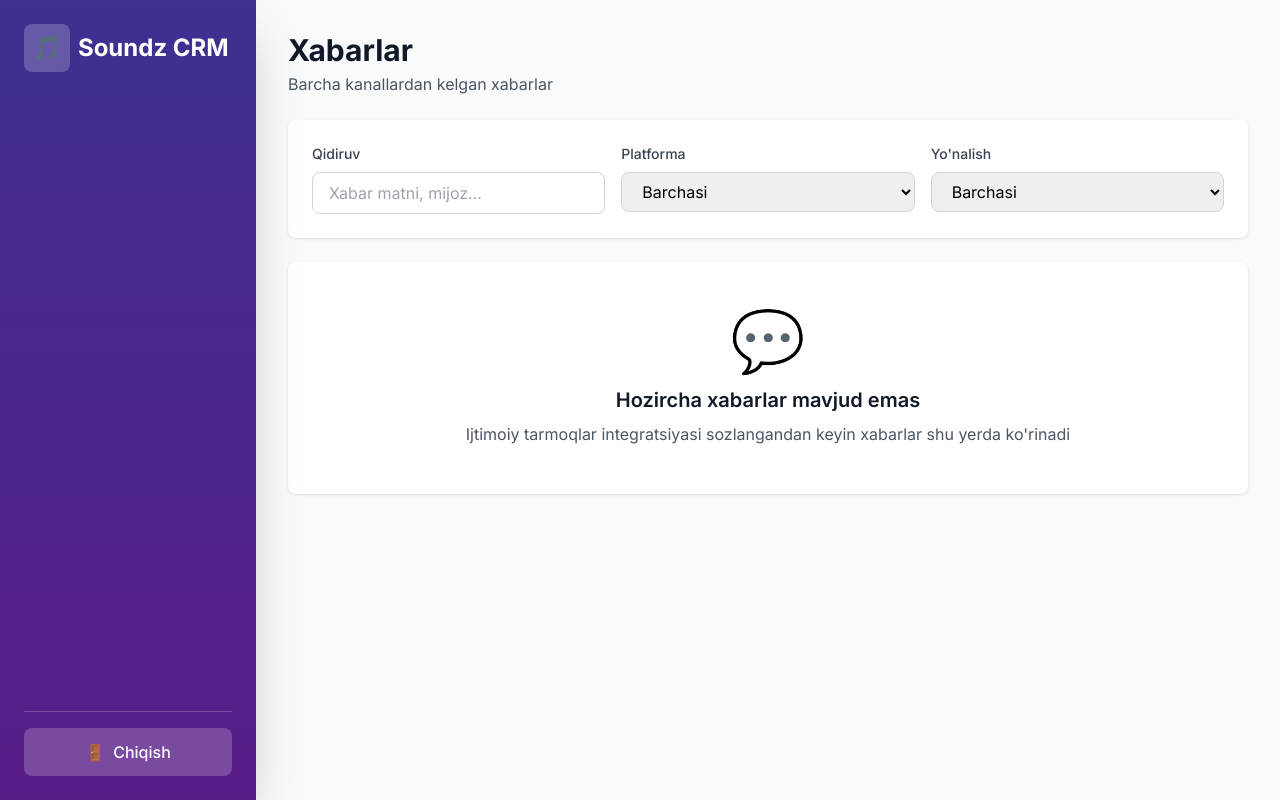
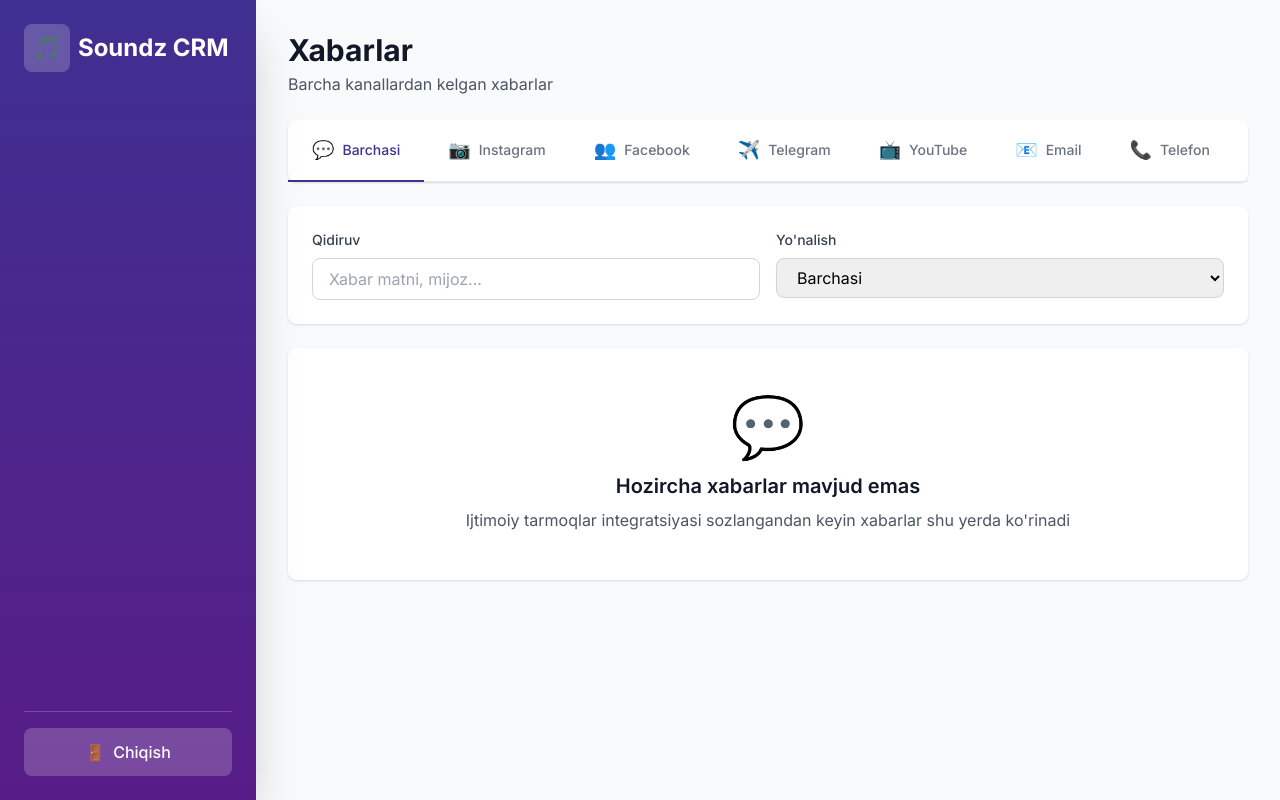
Before and after one commit to tiuulugbek/chatgpt, a Next.js app in the folder apps/frontend/: page /messages in a window 1280 px wide. Built offline with nearby package versions, Linux system fonts and the light colour scheme.

Commit message:
Messages sahifasi yangilandi - har bir platforma uchun alohida tab'lar qo'shildi

```diff
--- a/apps/frontend/src/app/messages/page.tsx
+++ b/apps/frontend/src/app/messages/page.tsx
@@ -20,23 +20,38 @@ const messageTypeConfig: Record<string, { label: string; icon: string; color: st
   INTERNAL_NOTE: { label: 'Ichki Izoh', icon: '📝', color: 'bg-yellow-100 text-yellow-800' },
 };
 
+// Platformalar guruhlari
+const platformTabs = [
+  { id: 'all', label: 'Barchasi', icon: '💬', types: [] },
+  { id: 'instagram', label: 'Instagram', icon: '📷', types: ['INSTAGRAM_COMMENT', 'INSTAGRAM_DM'] },
+  { id: 'facebook', label: 'Facebook', icon: '👥', types: ['FACEBOOK_COMMENT', 'FACEBOOK_MESSAGE'] },
+  { id: 'telegram', label: 'Telegram', icon: '✈️', types: ['TELEGRAM'] },
+  { id: 'youtube', label: 'YouTube', icon: '📺', types: ['YOUTUBE_COMMENT'] },
+  { id: 'email', label: 'Email', icon: '📧', types: ['EMAIL'] },
+  { id: 'phone', label: 'Telefon', icon: '📞', types: ['PHONE_CALL'] },
+  { id: 'internal', label: 'Ichki Izohlar', icon: '📝', types: ['INTERNAL_NOTE'] },
+];
+
 export default function MessagesPage() {
   const { user } = useAuth();
   const queryClient = useQueryClient();
 
-  const [typeFilter, setTypeFilter] = useState<string>('all');
+  const [activeTab, setActiveTab] = useState<string>('all');
   const [directionFilter, setDirectionFilter] = useState<string>('all');
   const [searchQuery, setSearchQuery] = useState<string>('');
   const [selectedMessage, setSelectedMessage] = useState<string | null>(null);
   const [replyContent, setReplyContent] = useState<string>('');
 
+  // Faol tab uchun type filtrlari
+  const activeTabConfig = platformTabs.find((tab) => tab.id === activeTab);
+  const typeFilters = activeTabConfig?.types || [];
+
   // API so'rov parametrlari
   const queryParams = new URLSearchParams();
-  if (typeFilter !== 'all') queryParams.append('type', typeFilter);
   if (directionFilter !== 'all') queryParams.append('direction', directionFilter);
 
   const { data: messages, isLoading } = useQuery({
-    queryKey: ['messages', typeFilter, directionFilter],
+    queryKey: ['messages', directionFilter],
     queryFn: async () => {
       const response = await api.get(`/messages?${queryParams.toString()}`);
       return response.data;
@@ -68,19 +83,36 @@ export default function MessagesPage() {
     },
   });
 
-  // Qidiruv natijalarini filtrlash
+  // Tab va qidiruv bo'yicha filtrlash
   const filteredMessages = messages?.filter((message: any) => {
-    if (!searchQuery) return true;
+    // Tab filtri
+    if (activeTab !== 'all' && !typeFilters.includes(message.type)) {
+      return false;
+    }
+
+    // Qidiruv filtri
+    if (searchQuery) {
       const query = searchQuery.toLowerCase();
       return (
         message.content?.toLowerCase().includes(query) ||
         message.contact?.fullName?.toLowerCase().includes(query) ||
         message.contact?.phone?.includes(query)
       );
+    }
+
+    return true;
   }) || [];
 
-  // O'qilmagan xabarlar soni
-  const unreadCount = filteredMessages.filter((m: any) => !m.isRead).length;
+  // Har bir tab uchun o'qilmagan xabarlar soni
+  const getUnreadCount = (tabId: string) => {
+    const tabConfig = platformTabs.find((tab) => tab.id === tabId);
+    const tabTypes = tabConfig?.types || [];
+
+    return messages?.filter((m: any) => {
+      if (tabId !== 'all' && !tabTypes.includes(m.type)) return false;
+      return !m.isRead;
+    }).length || 0;
+  };
 
   const handleReply = (message: any) => {
     if (!replyContent.trim()) return;
@@ -103,18 +135,48 @@ export default function MessagesPage() {
             <h1 className="text-3xl font-bold text-gray-900">Xabarlar</h1>
             <p className="text-gray-600 mt-1">
               Barcha kanallardan kelgan xabarlar
-              {unreadCount > 0 && (
+              {getUnreadCount('all') > 0 && (
                 <span className="ml-2 px-2 py-1 bg-red-100 text-red-800 rounded-full text-sm font-medium">
-                  {unreadCount} o'qilmagan
+                  {getUnreadCount('all')} o'qilmagan
                 </span>
               )}
             </p>
           </div>
         </div>
 
+        {/* Platforma Tab'lar */}
+        <div className="bg-white rounded-lg shadow">
+          <div className="border-b border-gray-200">
+            <nav className="flex overflow-x-auto -mb-px">
+              {platformTabs.map((tab) => {
+                const unreadCount = getUnreadCount(tab.id);
+                return (
+                  <button
+                    key={tab.id}
+                    onClick={() => setActiveTab(tab.id)}
+                    className={`flex items-center gap-2 px-6 py-4 border-b-2 font-medium text-sm whitespace-nowrap transition ${
+                      activeTab === tab.id
+                        ? 'border-primary text-primary'
+                        : 'border-transparent text-gray-500 hover:text-gray-700 hover:border-gray-300'
+                    }`}
+                  >
+                    <span className="text-lg">{tab.icon}</span>
+                    <span>{tab.label}</span>
+                    {unreadCount > 0 && (
+                      <span className="px-2 py-0.5 bg-red-100 text-red-800 rounded-full text-xs font-semibold">
+                        {unreadCount}
+                      </span>
+                    )}
+                  </button>
+                );
+              })}
+            </nav>
+          </div>
+        </div>
+
         {/* Filtrlash va qidiruv */}
         <div className="bg-white rounded-lg shadow p-6">
-          <div className="grid grid-cols-1 md:grid-cols-3 gap-4">
+          <div className="grid grid-cols-1 md:grid-cols-2 gap-4">
             {/* Qidiruv */}
             <div>
               <label className="block text-sm font-medium text-gray-700 mb-2">
@@ -127,25 +189,6 @@ export default function MessagesPage() {
                 onChange={(e) => setSearchQuery(e.target.value)}
                 className="w-full px-4 py-2 border border-gray-300 rounded-lg focus:outline-none focus:ring-2 focus:ring-primary"
               />
-            </div>
-
-            {/* Type filtri */}
-            <div>
-              <label className="block text-sm font-medium text-gray-700 mb-2">
-                Platforma
-              </label>
-              <select
-                value={typeFilter}
-                onChange={(e) => setTypeFilter(e.target.value)}
-                className="w-full px-4 py-2 border border-gray-300 rounded-lg focus:outline-none focus:ring-2 focus:ring-primary"
-              >
-                <option value="all">Barchasi</option>
-                {Object.entries(messageTypeConfig).map(([value, config]) => (
-                  <option key={value} value={value}>
-                    {config.icon} {config.label}
-                  </option>
-                ))}
-              </select>
             </div>
 
             {/* Direction filtri */}
@@ -175,10 +218,14 @@ export default function MessagesPage() {
           <div className="bg-white rounded-lg shadow p-12 text-center">
             <div className="text-6xl mb-4">💬</div>
             <h3 className="text-xl font-semibold text-gray-900 mb-2">
-              Hozircha xabarlar mavjud emas
+              {activeTab === 'all'
+                ? 'Hozircha xabarlar mavjud emas'
+                : `${platformTabs.find((t) => t.id === activeTab)?.label} bo'yicha xabarlar topilmadi`}
             </h3>
             <p className="text-gray-600">
-              Ijtimoiy tarmoqlar integratsiyasi sozlangandan keyin xabarlar shu yerda ko'rinadi
+              {activeTab === 'all'
+                ? 'Ijtimoiy tarmoqlar integratsiyasi sozlangandan keyin xabarlar shu yerda ko\'rinadi'
+                : 'Bu platformadan hozircha xabarlar kelmagan'}
             </p>
           </div>
         ) : (
@@ -259,6 +306,17 @@ export default function MessagesPage() {
                             Lidni ko'rish →
                           </Link>
                         )}
+                        {message.platformUrl && (
+                          <a
+                            href={message.platformUrl}
+                            target="_blank"
+                            rel="noopener noreferrer"
+                            className="text-primary hover:text-opacity-80"
+                            onClick={(e) => e.stopPropagation()}
+                          >
+                            Platformada ko'rish →
+                          </a>
+                        )}
                       </div>
                     )}
                   </div>
@@ -325,7 +383,9 @@ export default function MessagesPage() {
             </div>
             <div className="bg-white rounded-lg shadow p-6">
               <div className="text-sm text-gray-500 mb-1">O'qilmagan</div>
-              <div className="text-3xl font-bold text-red-600">{unreadCount}</div>
+              <div className="text-3xl font-bold text-red-600">
+                {filteredMessages.filter((m: any) => !m.isRead).length}
+              </div>
             </div>
             <div className="bg-white rounded-lg shadow p-6">
               <div className="text-sm text-gray-500 mb-1">Kelgan</div>
```
Lines whose indentation alone changed are shown as unchanged.
